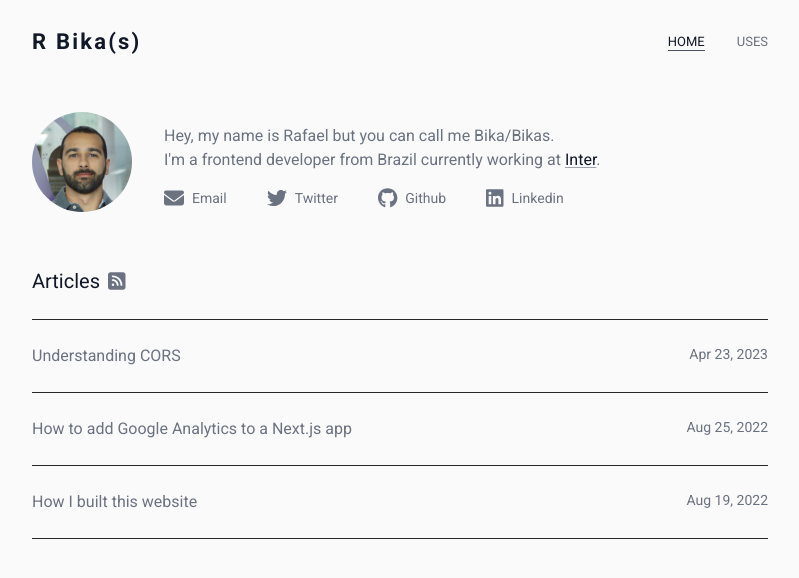
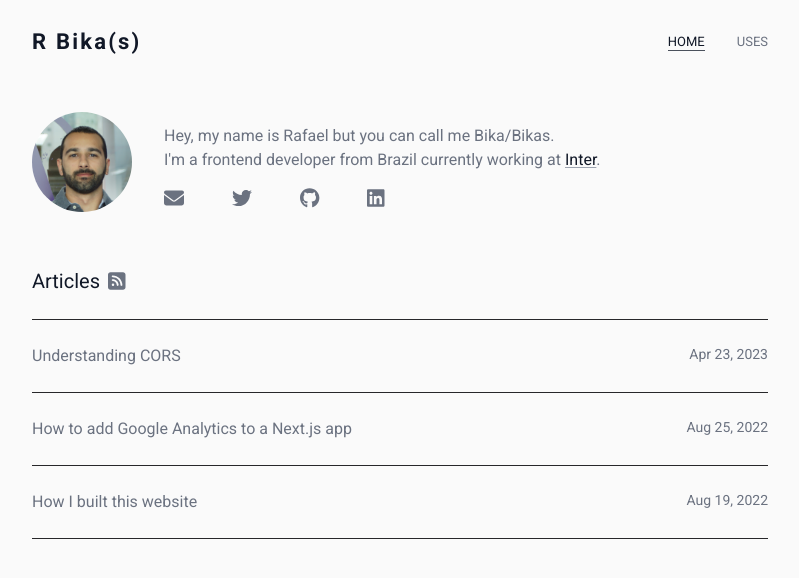
Before and after one commit to rbika/rbika.com, a Next.js app: page / in a window 1280 px wide. Shown: the top 578 px of the page, without its empty margins (240-1039 px from the left). Built offline with nearby package versions, Linux system fonts and the light colour scheme.

Commit message:
Implement unit tests for the ArticleFooter component

```diff
--- a/src/components/AboutMe/AboutMe.tsx
+++ b/src/components/AboutMe/AboutMe.tsx
@@ -46,7 +46,7 @@ const AboutMe = (props: React.HTMLAttributes<HTMLDivElement>) => {
                     icon={icon}
                     className=" text-[24px] sm:text-[20px]"
                   />
-                  <span className="text-sm hidden sm:block">{label}</span>
+                  <span aria-label={label} />
                 </a>
               </li>
             )
--- a/src/components/ArticleFooter/ArticleFooter.tsx
+++ b/src/components/ArticleFooter/ArticleFooter.tsx
@@ -27,7 +27,7 @@ const ArticleFooter = (props: React.HTMLAttributes<HTMLDivElement>) => {
           </p>
           <ul className="flex gap-3 mt-2 justify-start">
             {socialItems.map((item) => {
-              const { icon, url } = item
+              const { label, icon, url } = item
               return (
                 <li key={url}>
                   <a
@@ -37,6 +37,7 @@ const ArticleFooter = (props: React.HTMLAttributes<HTMLDivElement>) => {
                     className="flex items-center no-underline text-secondary hover:text-primary focus:text-primary"
                   >
                     <FontAwesomeIcon icon={icon} className="text-[18px]" />
+                    <span aria-label={label} />
                   </a>
                 </li>
               )
--- /dev/null
+++ b/src/components/Seo/index.ts
@@ -0,0 +1,2 @@
+import Seo from './Seo'
+export default Seo
```
Also changed, not shown: src/components/Seo/Seo.tsx (renamed from src/components/Seo.tsx), 2 other files (tests, documents, lock files or other folders).
